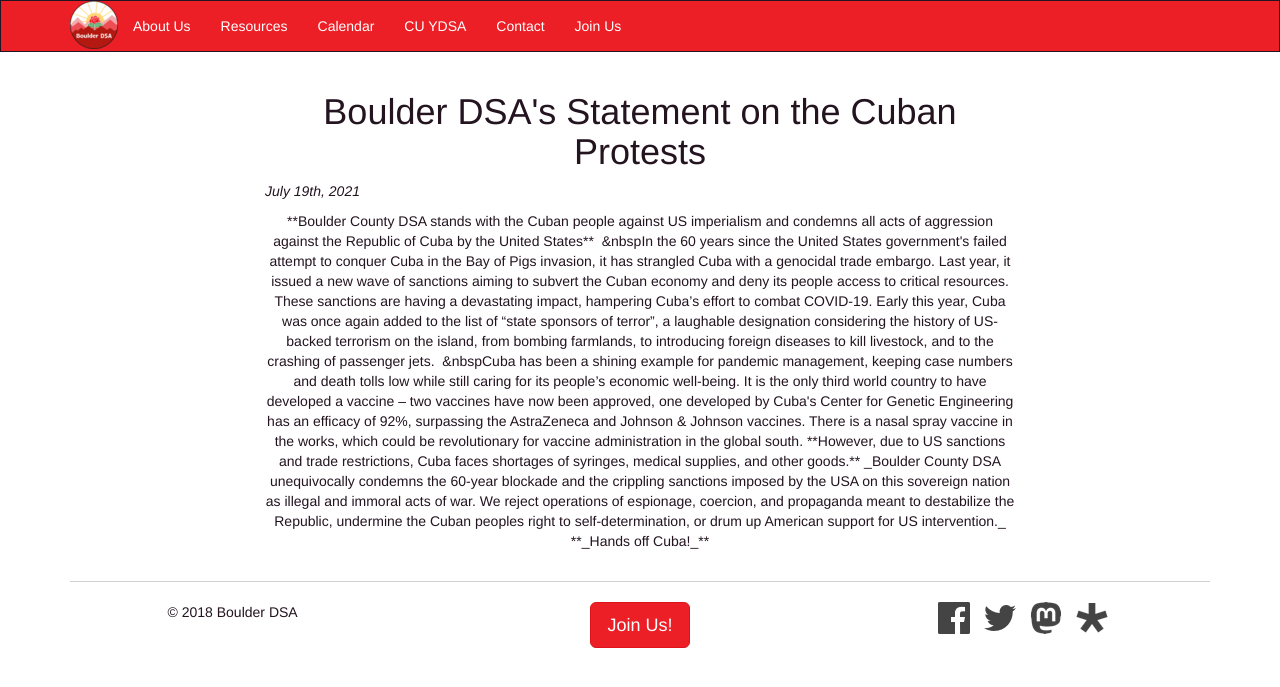
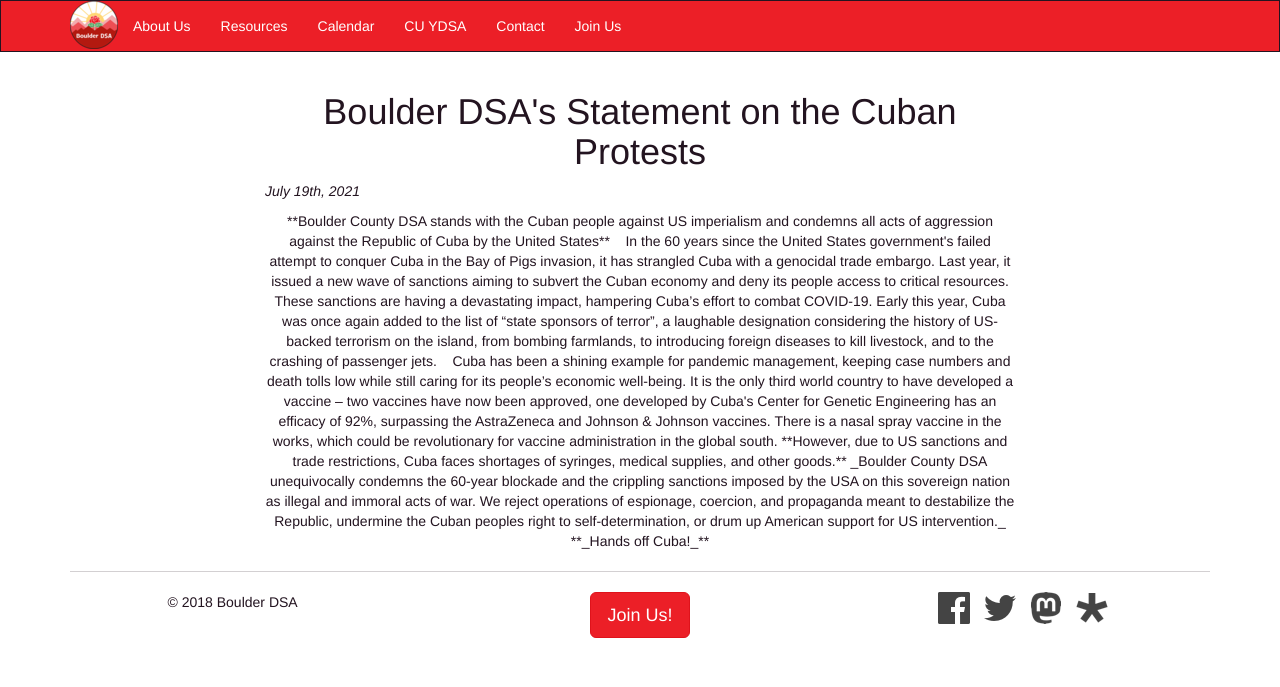
Before and after one commit to boulderdsa/boulderdsa.github.io, a Jekyll site: the page built from statements/cubanprotests.md, in a window 1280 px wide. Shown: the top 687 px of the page. Built offline with Jekyll 4.4.1, drawn with Linux system fonts in a browser that asks for light colours.

Commit message:
Update cubanprotests.md
big oops on the formatting

```diff
--- a/statements/cubanprotests.md
+++ b/statements/cubanprotests.md
@@ -4,14 +4,14 @@ title: Boulder DSA's Statement on the Cuban Protests
 
 *July 19th, 2021*
 
-<p style="text-align: center;">
+<div align="center">
 
 **Boulder County DSA stands with the Cuban people against US imperialism and condemns all acts of aggression against the Republic of Cuba by the United States**
 
-&nbsp;&nbspIn the 60 years since the United States government's failed attempt to conquer Cuba in the Bay of Pigs invasion, it has strangled Cuba with a genocidal trade embargo. Last year, it issued a new wave of sanctions aiming to subvert the Cuban economy and deny its people access to critical resources. These sanctions are having a devastating impact, hampering Cuba’s effort to combat COVID-19. Early this year, Cuba was once again added to the list of “state sponsors of terror”, a laughable designation considering the history of US-backed terrorism on the island, from bombing farmlands, to introducing foreign diseases to kill livestock, and to the crashing of passenger jets.
+&nbsp;&nbsp; In the 60 years since the United States government's failed attempt to conquer Cuba in the Bay of Pigs invasion, it has strangled Cuba with a genocidal trade embargo. Last year, it issued a new wave of sanctions aiming to subvert the Cuban economy and deny its people access to critical resources. These sanctions are having a devastating impact, hampering Cuba’s effort to combat COVID-19. Early this year, Cuba was once again added to the list of “state sponsors of terror”, a laughable designation considering the history of US-backed terrorism on the island, from bombing farmlands, to introducing foreign diseases to kill livestock, and to the crashing of passenger jets.
 
- &nbsp;&nbspCuba has been a shining example for pandemic management, keeping case numbers and death tolls low while still caring for its people’s economic well-being. It is the only third world country to have developed a vaccine – two vaccines have now been approved, one developed by Cuba's Center for Genetic Engineering has an efficacy of 92%, surpassing the AstraZeneca and Johnson & Johnson vaccines. There is a nasal spray vaccine in the works, which could be revolutionary for vaccine administration in the global south. **However, due to US sanctions and trade restrictions, Cuba faces shortages of syringes, medical supplies, and other goods.** _Boulder County DSA unequivocally condemns the 60-year blockade and the crippling sanctions imposed by the USA on this sovereign nation as illegal and immoral acts of war. We reject operations of espionage, coercion, and propaganda meant to destabilize the Republic, undermine the Cuban peoples right to self-determination, or drum up American support for US intervention._
+ &nbsp;&nbsp; Cuba has been a shining example for pandemic management, keeping case numbers and death tolls low while still caring for its people’s economic well-being. It is the only third world country to have developed a vaccine – two vaccines have now been approved, one developed by Cuba's Center for Genetic Engineering has an efficacy of 92%, surpassing the AstraZeneca and Johnson & Johnson vaccines. There is a nasal spray vaccine in the works, which could be revolutionary for vaccine administration in the global south. **However, due to US sanctions and trade restrictions, Cuba faces shortages of syringes, medical supplies, and other goods.** _Boulder County DSA unequivocally condemns the 60-year blockade and the crippling sanctions imposed by the USA on this sovereign nation as illegal and immoral acts of war. We reject operations of espionage, coercion, and propaganda meant to destabilize the Republic, undermine the Cuban peoples right to self-determination, or drum up American support for US intervention._
 
 **_Hands off Cuba!_**
 
-  </p>
+  </div>
```
